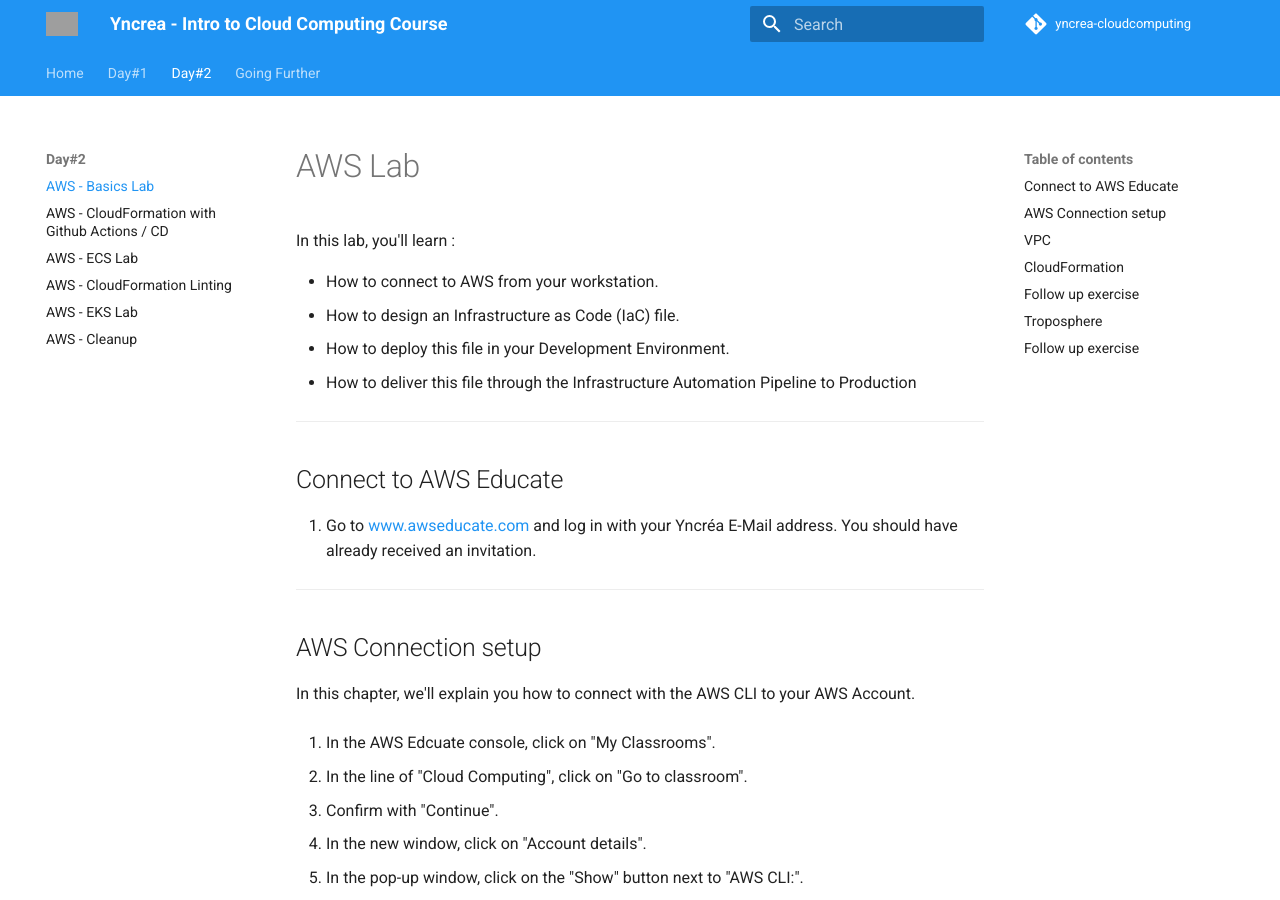
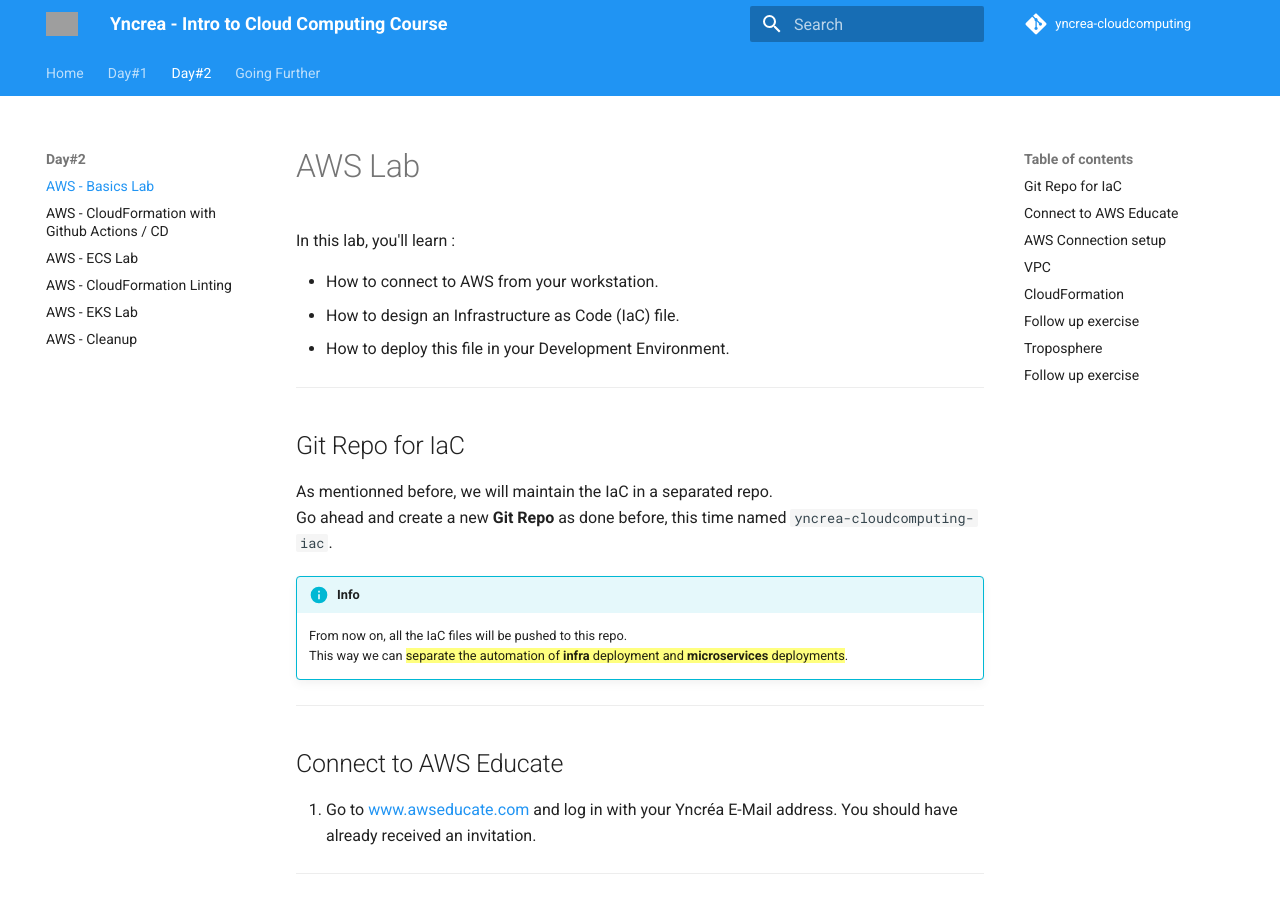
Before and after one commit to jurocknsail/yncrea-cloudcomputing, an MkDocs documentation site: the page built from docs/aws.md, in a window 1280 px wide and 900 px high. Built offline with MkDocs 1.6.1 and Material for MkDocs 9.7.7, drawn with Linux system fonts in a browser that asks for light colours; comment, search, counter and statistics services are not loaded; some of the changed text lies outside the part shown; grey boxes are pictures that could not be loaded.

Commit message:
Separated repo for Micro services and IaC

```diff
--- a/docs/aws.md
+++ b/docs/aws.md
@@ -5,8 +5,17 @@
 * How to connect to AWS from your workstation.
 * How to design an Infrastructure as Code (IaC) file.
 * How to deploy this file in your Development Environment.
-* How to deliver this file through the Infrastructure Automation Pipeline to Production
 
+---
+
+## Git Repo for IaC
+
+As mentionned before, we will maintain the IaC in a separated repo.
+Go ahead and create a new **Git Repo** as done before, this time named `yncrea-cloudcomputing-iac`.
+
+!!! info
+    From now on, all the IaC files will be pushed to this repo.
+    This way we can {==separate the automation of **infra** deployment and **microservices** deployments==}.
 ---
 
 ## Connect to AWS Educate
@@ -71,7 +80,7 @@
 It helps declaring {==ressources==} to define an architecture.
 
 Let's now deploy your first resource in the development account.
-Download the following file to your "CloudComputing" folder:
+Download the following file to your *IaC Git Repo* in `src/infra` folder.
 
 - [cloudformation.yaml](./files/aws/cloudformation.yaml)
 
```
Also changed, not shown: docs/cloudformation.md (+1 -5 lines), docs/github.md (+9 -3 lines).
